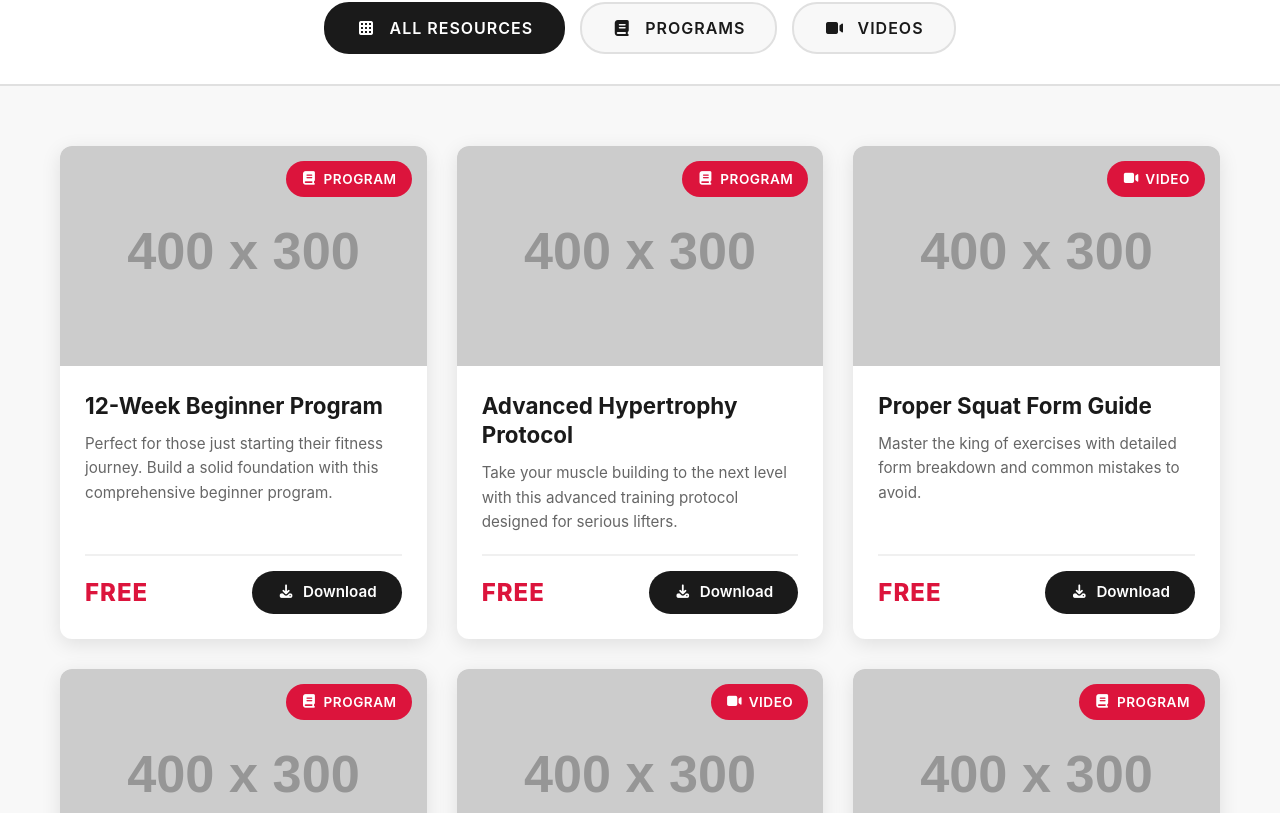
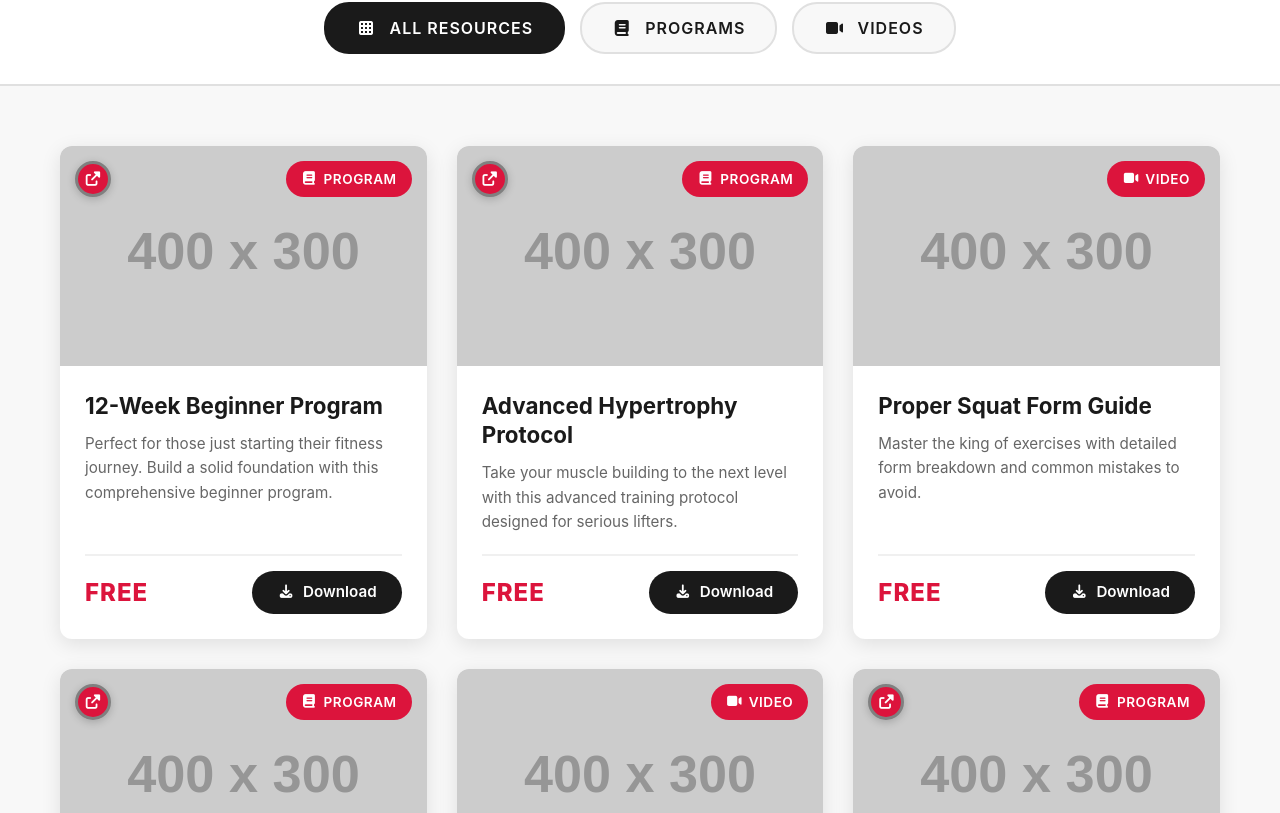
Before and after one commit to lukedwards99/de-pt-web, a React (Vite) app: page /de-pt-web/resources in a window 1280 px wide. Shown: the part 807-1620 px from the top of the page. Built offline with nearby package versions, Linux system fonts and the light colour scheme.

Commit message:
third party badge

```diff
--- a/src/components/css/ResourceCard.css
+++ b/src/components/css/ResourceCard.css
@@ -47,6 +47,31 @@
   display: flex;
   align-items: center;
   gap: 6px;
+}
+
+.third-party-badge {
+  position: absolute;
+  top: 15px;
+  left: 15px;
+  background-color: #dc143c;
+  color: #ffffff;
+  width: 36px;
+  height: 36px;
+  border-radius: 50%;
+  display: flex;
+  align-items: center;
+  justify-content: center;
+  border: 3px solid #808080;
+  box-shadow: 0 2px 8px rgba(0, 0, 0, 0.2);
+  transition: transform 0.3s ease;
+}
+
+.third-party-badge:hover {
+  transform: scale(1.1);
+}
+
+.third-party-badge i {
+  font-size: 0.9rem;
 }
 
 .resource-content {
--- a/src/components/jsx/ProgramCard.jsx
+++ b/src/components/jsx/ProgramCard.jsx
@@ -1,7 +1,7 @@
 import React from 'react';
 import '../css/ResourceCard.css';
 
-function ProgramCard({ resource, onDownload }) {
+function ProgramCard({ resource, third_party = true }) {
   return (
     <div className="resource-card" data-type={resource.type}>
       <div className="resource-image">
@@ -10,6 +10,11 @@ function ProgramCard({ resource, onDownload }) {
           <i className="fas fa-book"></i>
           Program
         </div>
+        {third_party && (
+          <div className="third-party-badge" title="Third-party resource">
+            <i className="fas fa-external-link-alt"></i>
+          </div>
+        )}
       </div>
       <div className="resource-content">
         <h3 className="resource-title">{resource.title}</h3>
@@ -19,7 +24,6 @@ function ProgramCard({ resource, onDownload }) {
           <a
             href={resource.downloadLink}
             className="download-btn"
-            onClick={(e) => onDownload(e, resource)}
           >
             <i className="fas fa-download"></i> Download
           </a>
--- a/src/components/jsx/ResourceCard.jsx
+++ b/src/components/jsx/ResourceCard.jsx
@@ -3,12 +3,12 @@ import ProgramCard from './ProgramCard';
 import VideoCard from './VideoCard';
 import '../css/ResourceCard.css';
 
-function ResourceCard({ resource, onDownload }) {
+function ResourceCard({ resource, }) {
   // Route to the appropriate card component based on resource type
   if (resource.type === 'program') {
-    return <ProgramCard resource={resource} onDownload={onDownload} />;
+    return <ProgramCard resource={resource}  />;
   } else if (resource.type === 'video') {
-    return <VideoCard resource={resource} onDownload={onDownload} />;
+    return <VideoCard resource={resource} />;
   }
 
   // Fallback for unknown types
--- a/src/pages/jsx/Resources.jsx
+++ b/src/pages/jsx/Resources.jsx
@@ -15,13 +15,6 @@ function Resources() {
   // Handle filter button click
   const handleFilterClick = (filterType) => {
     setActiveFilter(filterType);
-  };
-
-  const handleDownload = (e, resource) => {
-    e.preventDefault();
-    // Placeholder for actual download logic
-    // You would typically redirect to a download page or trigger a file download
-    alert(`Downloading: ${resource.title}\n\nNote: This is a placeholder. Replace with actual download links.`);
   };
 
   return (
@@ -80,7 +73,6 @@ function Resources() {
               <ResourceCard
                 key={resource.id}
                 resource={resource}
-                onDownload={handleDownload}
               />
             ))}
           </div>
```
